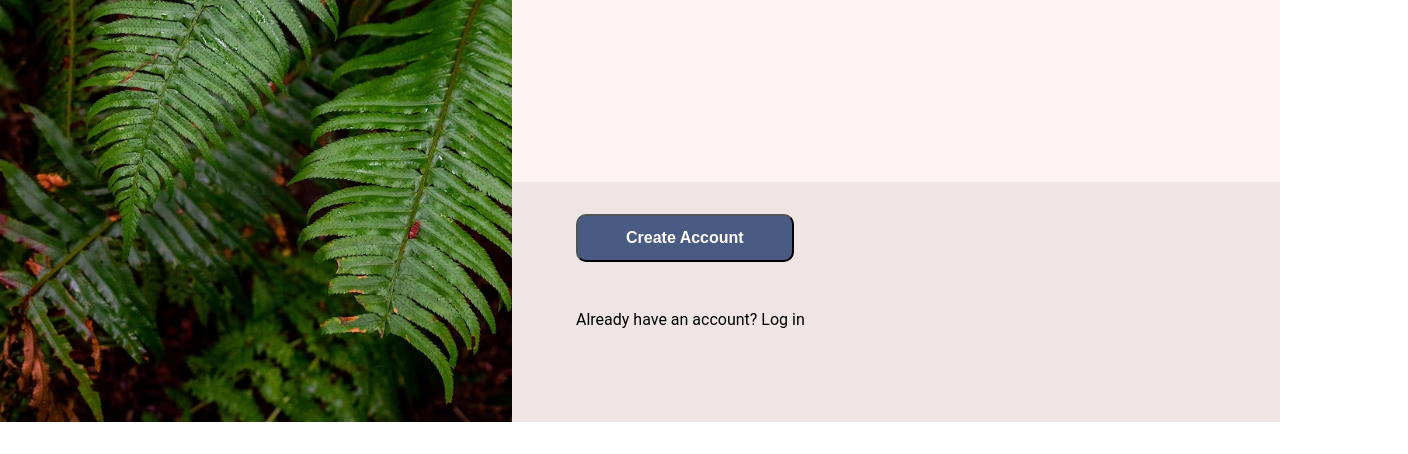
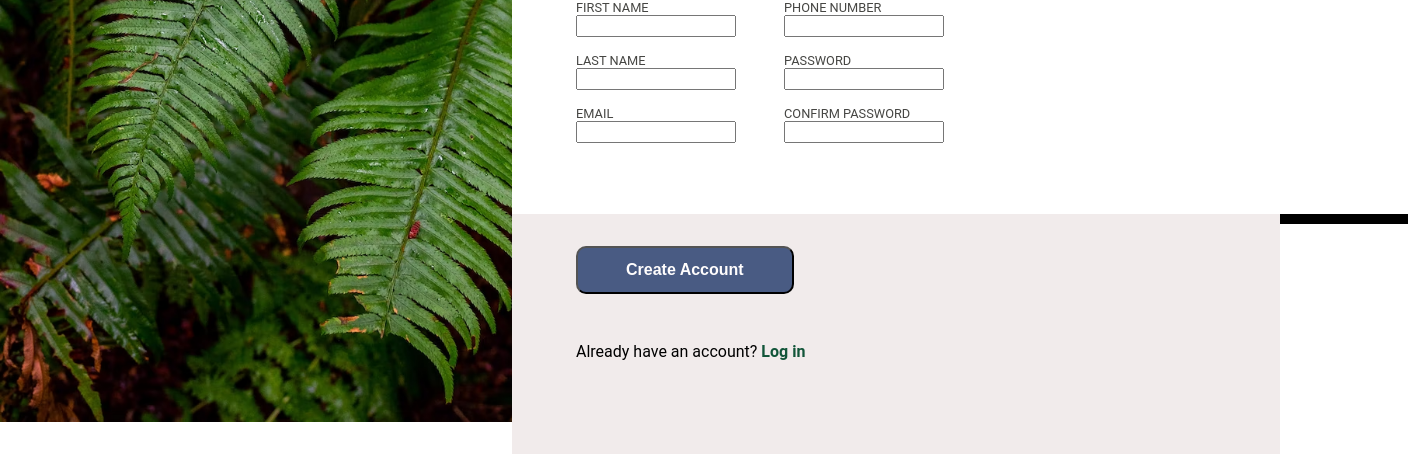
Before and after one commit to julian-s-official/odin-sign-up, a plain HTML site: page index.html in a window 1280 px wide. Shown: the part 378-832 px from the top of the page, 1408 px wide, since content can reach past the window. Before the commit the page ends 800 px from the top, so only its background shows below. Drawn offline with Linux system fonts and the light colour scheme.

Commit message:
Create form and inputs

```diff
--- a/index.html
+++ b/index.html
@@ -24,9 +24,32 @@
 					<p>You <em>know</em> you want to.</p>
 				</div>
 			</div>
-			<div class="form-box"></div>
+			<div class="form-box">
+				<div class="header">Let's do this!</div>
+				<form action="example.com/path" method="post">
+					<div class="form-div">
+						<div>
+							<label for="first_name">FIRST NAME</label>
+							<input type="text" id="first_name">
+							<label for="last_name">LAST NAME</label>
+							<input type="text" id="last_name">
+							<label for="email">EMAIL</label>
+							<input type="text" id="email">
+						</div>
+						<div>
+							<label for="phone">PHONE NUMBER</label>
+							<input type="text" id="phone">
+							<label for="pwd1">PASSWORD</label>
+							<input type="text" id="pwd1">
+							<label for="pwd2">CONFIRM PASSWORD</label>
+							<input type="text" id="pwd2">
+						</div>
+					</div>
+				</form>
+			</div>
 			<div class="create-account"><button>Create Account</button>
-				<div class=create-account-text>Already have an account? Log in</div>
+				<div class=create-account-text>Already have an account? <a href="url">
+				</href>Log in</div>
 			</div>
 
 		</div>
--- a/style.css
+++ b/style.css
@@ -1,11 +1,33 @@
 @font-face { font-family: norse-bold; src: url('norse-bold.otf'); }
 
+:root{
+  font-family: "Roboto", sans-serif;
+  font-size: 16px;
+}
+
 body {
-  font-family: "Roboto", sans-serif;
   display: flex;
-  font-size: 16px;
   padding: 0% 0%;
   margin: 0% 0%;
+}
+
+input, label {
+  display: block;
+}
+
+input {
+  width: 10rem;
+  padding: 0;
+  margin: 0;
+  box-sizing: border-box;
+  margin: 0rem 3rem 1rem 0rem;
+  font-size: 1rem;
+  height: 1.2 rem;
+}
+
+label {
+  font-size: 0.8rem;
+  color:rgb(70, 70, 67);
 }
 
 button {
@@ -16,6 +38,12 @@ button {
   font-size: 1rem;
   border-radius: 10px;
   font-weight: 700;
+}
+
+a {
+  color: rgb(18, 85, 57);
+  font-weight: 700;
+  text-decoration: none;
 }
 
 .left-container {
@@ -65,7 +93,7 @@ button {
 .intro-box {
   width: 60vw;
   height: 40vh;
-  background-color: rgb(240, 229, 229);
+  background-color: rgb(241, 235, 235);
 }
 
 .intro-text {
@@ -77,19 +105,32 @@ button {
 }
 
 .form-box {
+  display: flex;
+  flex-direction: column;
   width: 60vw;
   height: 30vh;
-  background-color: rgb(253, 243, 243);
+  background-color: rgb(255, 255, 255);
   box-shadow: 10px 10px;
+  padding: 1rem 4rem;
 }
 
 .create-account {
   width: 60vw;
   height: 30vh;
-  background-color: rgb(240, 229, 229);
+  background-color: rgb(241, 235, 235);
 }
 
 .create-account-text {
   margin-left: 4rem;
   margin-top: 2rem;
 }
+
+.form-box .header {
+  font-size: 1.4rem;
+  font-weight: 700;
+  margin-bottom: 1rem;
+}
+
+.form-div {
+  display: flex;
+}
```
